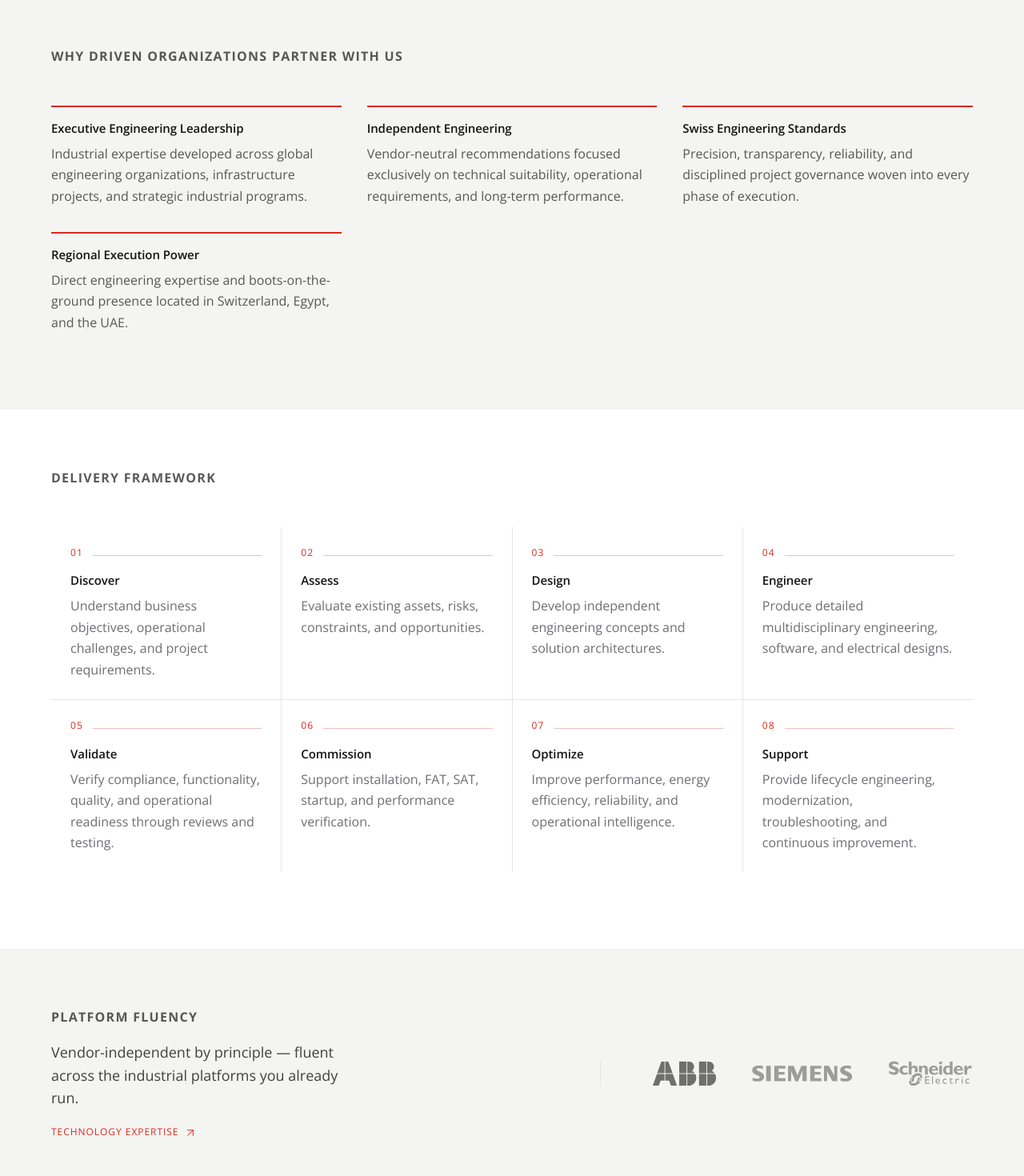
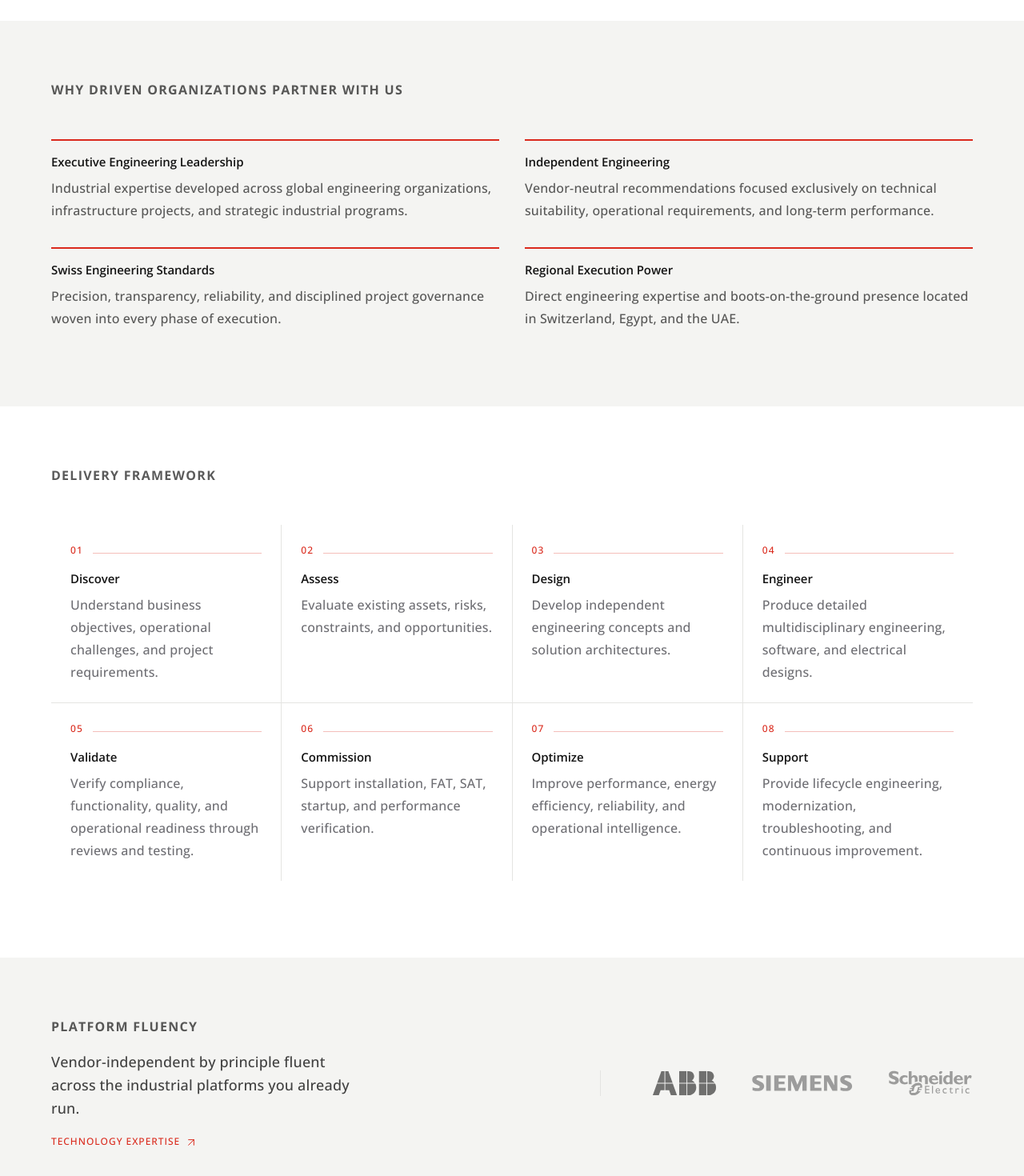
Before and after one commit to Rigitrade/swiss-controls, a Next.js app: page /en in a window 1280 px wide. Shown: the part 2980-4450 px from the top of the page at 80% size. Built offline with nearby package versions, Linux system fonts and the light colour scheme; no server answers.

Commit message:
style: refine typography and layout across components
- Updated statement in home.mdx for improved clarity.
- Adjusted line-height and letter-spacing in globals.css for better readability.
- Modified grid layout in why-choose.tsx to simplify structure by removing unnecessary columns.

```diff
--- a/content/en/home.mdx
+++ b/content/en/home.mdx
@@ -101,7 +101,7 @@ deliveryFramework:
 partners:
   number: "06"
   label: "PLATFORM FLUENCY"
-  statement: "Vendor-independent by principle — fluent across the industrial platforms you already run."
+  statement: "Vendor-independent by principle fluent across the industrial platforms you already run."
   cta:
     label: "Technology Expertise"
     href: "/technology"
--- a/src/app/globals.css
+++ b/src/app/globals.css
@@ -75,7 +75,8 @@
   --text-body-l--line-height: 1.6;
 
   --text-body: 1rem;        /* 16 */
-  --text-body--line-height: 1.65;
+  --text-body--line-height: 1.75;
+  --text-body--letter-spacing: 0.01em;
 
   --text-caption: 0.875rem; /* 14 */
   --text-caption--line-height: 1.55;
@@ -169,7 +170,9 @@
   body {
     font-family: var(--font-sans);
     font-size: 1rem;
-    line-height: 1.65;
+    font-weight: 500;
+    line-height: 1.75;
+    letter-spacing: 0.01em;
   }
   ::selection {
     background-color: var(--color-red);
--- a/src/components/blocks/why-choose.tsx
+++ b/src/components/blocks/why-choose.tsx
@@ -17,7 +17,7 @@ export function WhyChoose({ number, label, items, surface = "stone" }: Props) {
         <div className="mb-12 max-w-2xl">
           <SectionLabel number={number} label={label} />
         </div>
-        <div className="grid grid-cols-1 gap-8 md:grid-cols-2 lg:grid-cols-3">
+        <div className="grid grid-cols-1 gap-8 md:grid-cols-2">
           {items.map((item) => (
             <div key={item.title} className="border-t-2 border-red pt-4">
               <h3 className="text-h3 font-semibold text-ink">{item.title}</h3>
```
